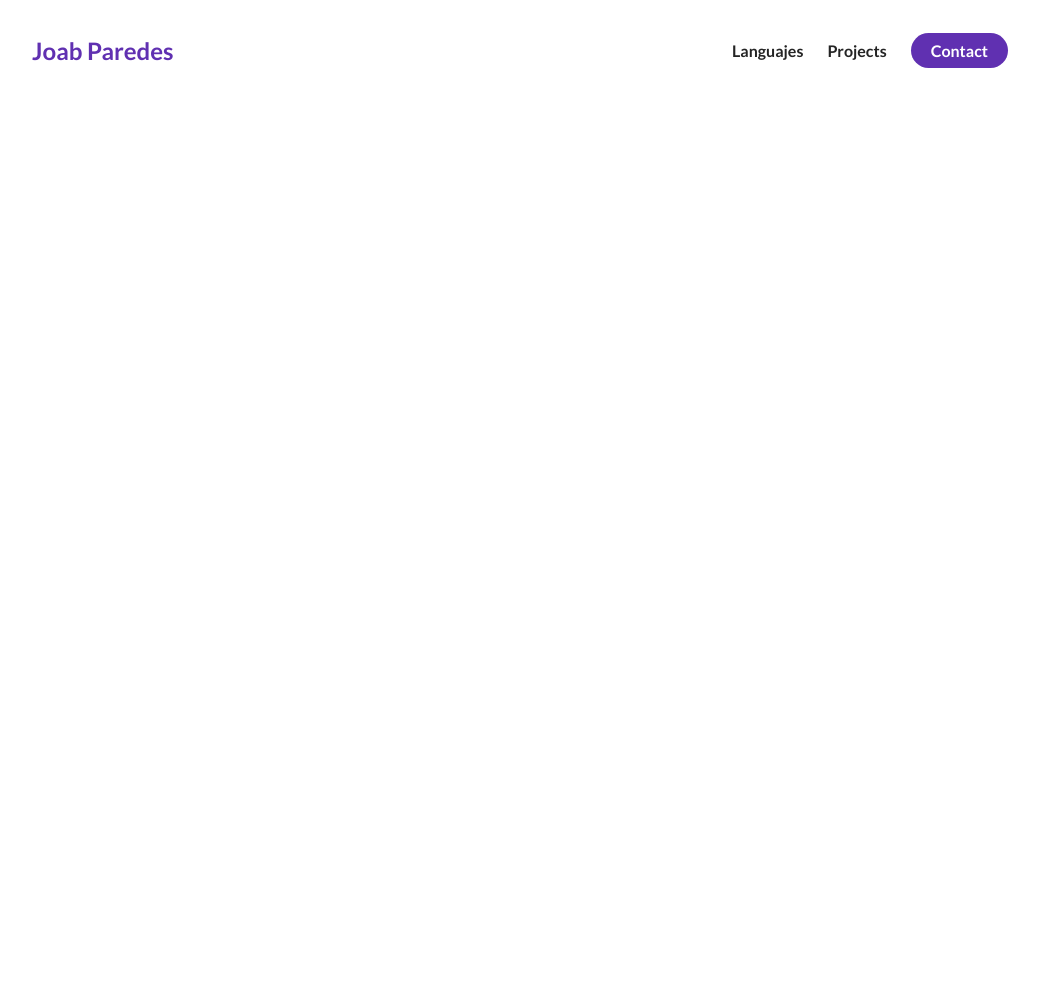
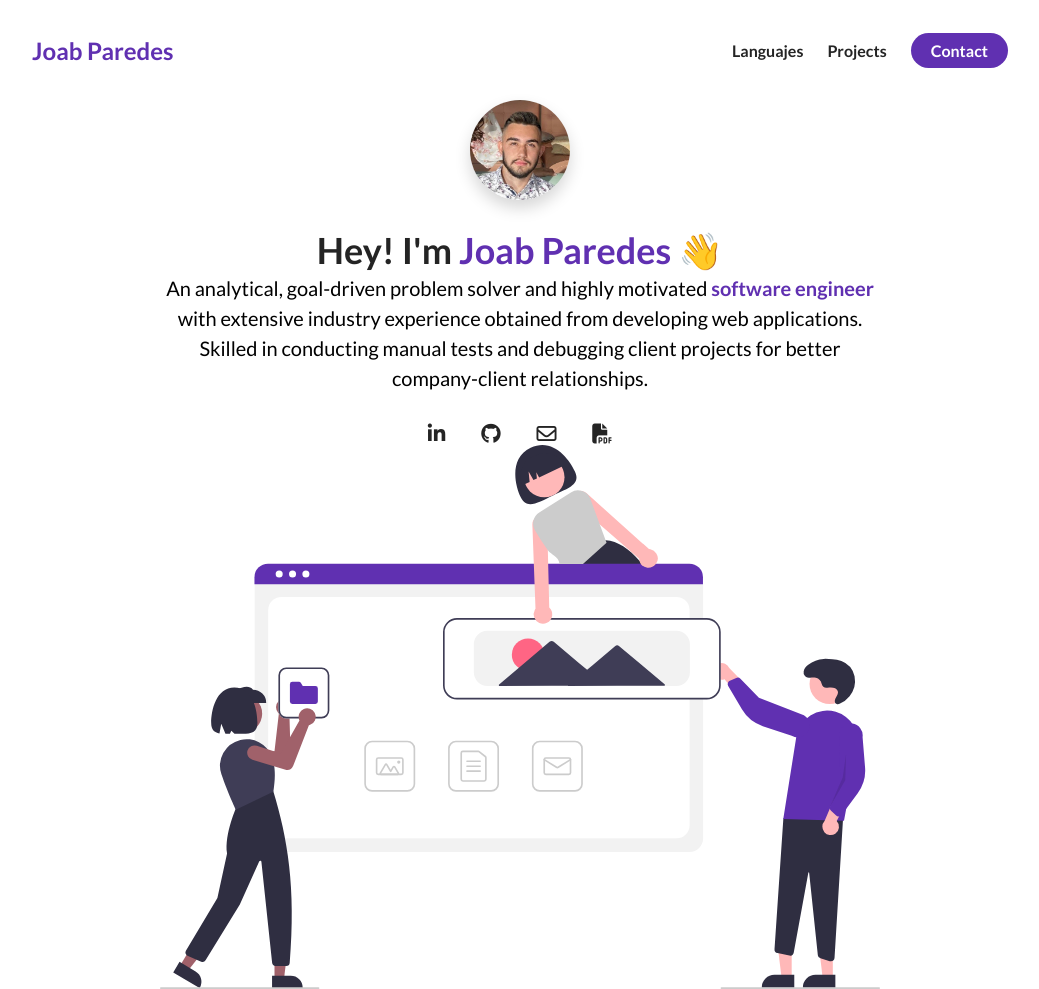
Before and after one commit to JoabPa/E-portfolio, a plain HTML site: page index.html in a window 1280 px wide. Shown: the whole page, without its empty margins (120-1159 px from the left). Before the commit the page ends 800 px from the top, so only its background shows below. Drawn offline with Linux system fonts and the light colour scheme.

Commit message:
About me section added

```diff
--- a/index.html
+++ b/index.html
@@ -6,6 +6,10 @@
     <meta name="viewport" content="width=device-width, initial-scale=1.0" />
     <title>Joab</title>
     <link rel="stylesheet" href="./style.css" />
+    <script
+      src="https://kit.fontawesome.com/c8e4d183c2.js"
+      crossorigin="anonymous"
+    ></script>
   </head>
   <body>
     <section id="aboutme">
@@ -33,6 +37,55 @@
           </li>
         </ul>
       </nav>
+
+      <div class="flex flex-1">
+        <div class="abot-me__info row">
+          <div class="about-me__info--container">
+            <figure class="about-me__picture--mask">
+              <img
+                src="./assets/me.jpeg"
+                class="about-me__picture"
+                alt="Picture of me"
+              />
+            </figure>
+            <h1 class="abot-me__info--title">
+              Hey! I'm <span class="text--purple">Joab Paredes 👋</span>
+            </h1>
+            <p class="about-me__info--para">
+              An analytical, goal-driven problem solver and highly motivated
+              <strong class="text--purple">software engineer</strong> with
+              extensive industry experience obtained from developing web
+              applications. Skilled in conducting manual tests and debugging
+              client projects for better company-client relationships.
+            </p>
+            <div class="about-me__links">
+              <a href="" class="about-me__link">
+                <i class="fab fa-linkedin-in"></i>
+              </a>
+              <a href="" class="about-me__link">
+                <i class="fab fa-github"></i>
+              </a>
+              <a href="" class="about-me__link">
+                <i class="far fa-envelope"></i>
+              </a>
+              <a
+                href="./assets/Example Resume.pdf"
+                target="_blank"
+                class="about-me__link"
+              >
+                <i class="fas fa-file-pdf"></i>
+              </a>
+              <figure class="about-me__img--container">
+                <img
+                  src="./assets/undraw_websites.svg"
+                  class="about-me__img"
+                  alt="Code inspection image"
+                />
+              </figure>
+            </div>
+          </div>
+        </div>
+      </div>
     </section>
   </body>
 </html>
--- a/style.css
+++ b/style.css
@@ -19,6 +19,10 @@ span {
   line-height: 1.25;
 }
 
+h1 {
+  font-size: 36px;
+}
+
 p {
   line-height: 1.5;
   font-size: 16px;
@@ -26,6 +30,24 @@ p {
 
 li {
   list-style-type: none;
+}
+
+.flex-1 {
+  flex: 1;
+}
+
+.flex {
+  display: flex;
+}
+
+.row {
+  width: 100%;
+  max-width: 800px;
+  margin: 0 auto;
+}
+
+.text--purple {
+  color: #6030b1;
 }
 
 /* NAVIGATION BAR */
@@ -69,3 +91,69 @@ nav {
   margin: 0 12px;
   font-weight: bold;
 }
+
+/* ABOUT ME SECTION */
+
+#about-me {
+  min-height: 100vh;
+  display: flex;
+  flex-direction: column;
+}
+
+.about-me__info {
+  display: flex;
+  flex-direction: column;
+}
+
+.about-me__info--container {
+  display: flex;
+  flex-direction: column;
+  align-items: center;
+  max-width: 720px;
+  margin: 0 auto;
+  text-align: center;
+}
+
+.about-me__picture--mask {
+  width: 100px;
+  height: 100px;
+  border-radius: 50%;
+  overflow: hidden;
+  box-shadow: 0 8px 16px rgba(0, 0, 0, 0.16);
+  margin-bottom: 28px;
+}
+
+.about-me__picture {
+  width: 100%;
+
+  /*improving my own picture */
+  transform: scale(1.5);
+  padding-top: 8px;
+}
+
+.about-me__info--title {
+  margin-bottom: 16px;
+}
+
+.about-me__info--para {
+  font-size: 20px;
+  margin-bottom: 28px;
+}
+
+.about-me__link {
+  font-size: 20px;
+  color: #242424;
+  text-decoration: none;
+  padding: 0 16px;
+}
+
+.about-me__img--container {
+  flex: 1;
+  display: flex;
+  align-items: initial;
+}
+
+.about-me__img {
+  width: 100%;
+  animation: fade-in 1200ms 800ms backwards;
+}
```
Also changed, not shown: assets/undraw_code_inspection.svg (added).
